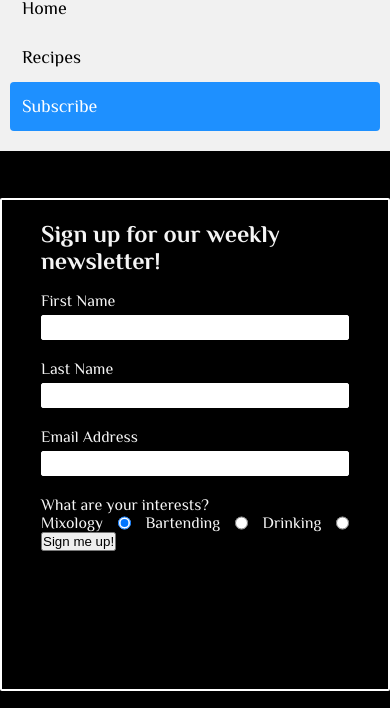
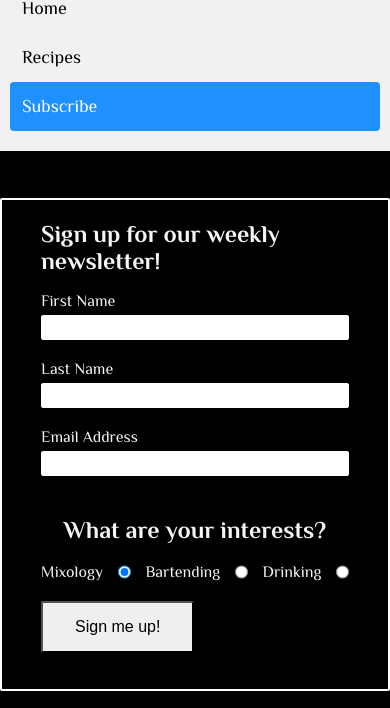
Before and after one commit to AlexSunner/drink-plaza, a plain HTML site: page subscribe.html in a window 390 px wide. Shown: the part 85-793 px from the top of the page. Drawn offline with Linux system fonts and the light colour scheme.

Commit message:
adjusted form stylings for media queries

```diff
--- a/assets/css/style.css
+++ b/assets/css/style.css
@@ -208,6 +208,17 @@ h1 {
     display: flex;
     justify-content: space-between;
 }
+.signup-button {
+    margin-top: 20px;
+    border-radius: 2px;
+    padding: 15px 32px;
+    font-size: 100%;
+}
+.form-para {
+    padding: 20px;
+    display: flex;
+    justify-content: center;
+}
 
 /* Media querie for responsiveness with a max width of 700px */
 @media screen and (max-width: 700px) {
@@ -229,4 +240,11 @@ h1 {
       flex-flow: row wrap;
       justify-content: center;
   }
+  #signup {
+    position: center;
+    max-width: 400%;
+  }
+  .signup-button {
+    margin-bottom: 15px;
+  }
 }
--- a/subscribe.html
+++ b/subscribe.html
@@ -51,7 +51,7 @@
             <label for="email_address">Email Address</label>
             <input type="email" class="form-text" id="email_address" required>
             <br>
-            <p>What are your interests?</p>
+            <div class="form-para"><h2>What are your interests?</h2></div>
             <div class="form-buttons">
                 <label for="mixology">Mixology</label>
                 <input type="radio" name="interests" id="mixology" value="mixology" required checked>
```
